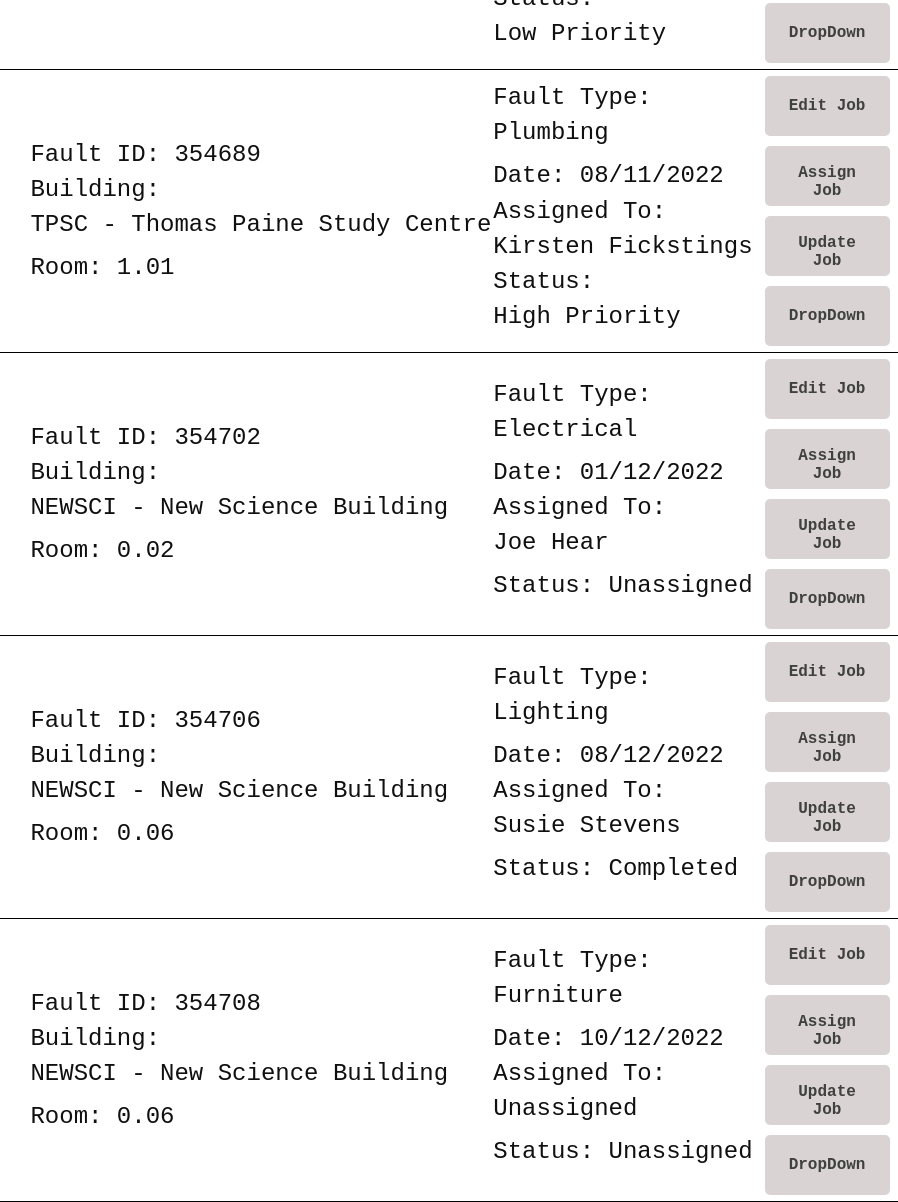
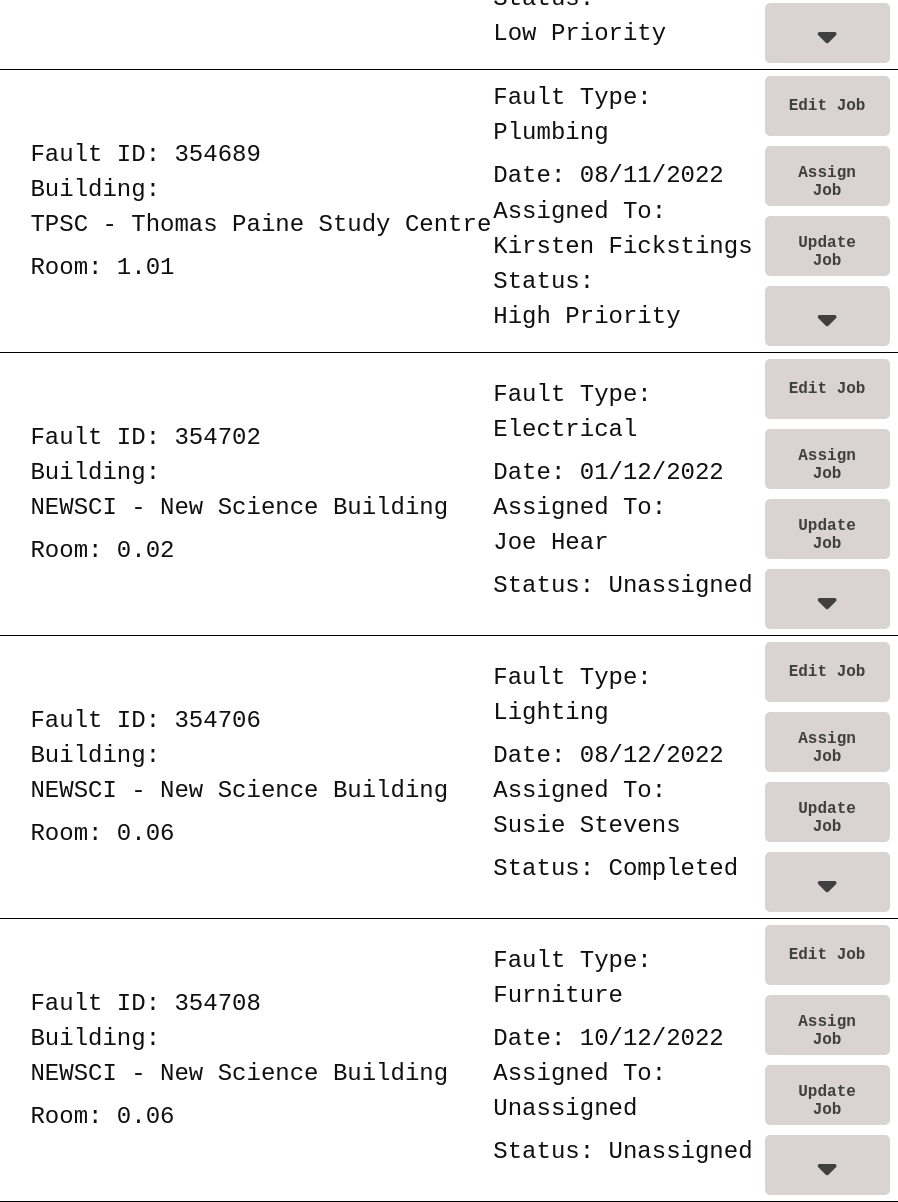
Before and after one commit to darceygardiner99/HCI-CW2, a plain HTML site: page FaultSearch.html in a window 1280 px wide. Shown: the part 282-1484 px from the top of the page, 382-1280 px from the left. Drawn offline with Linux system fonts and the light colour scheme.

Commit message:
Final changes

```diff
--- a/FaultSearch.html
+++ b/FaultSearch.html
@@ -168,7 +168,7 @@
                     <button onclick="editForm(1)" id="1editButton" class="popupButton">Edit Job</button><br>
                     <button onclick="assignForm(1)" id="1assignButton" class="popupButton">Assign Job</button><br>
                     <button onclick="updateForm(1)" id="1updateButton" class="popupButton">Update Job</button><br>
-                    <button onclick="dropDown(1)" id="1dropDownButton" class="popupButton">DropDown</button><br>
+                    <button onclick="dropDown(1)" id="1dropDownButton" class="popupButton"><i class="fa-solid fa-caret-down"></i></button><br>
                 </td>
             </tr>
             <tr id="1dropDown" class="dropdown">
@@ -188,7 +188,7 @@
                     <button onclick="editForm(2)" id="2editButton" class="popupButton">Edit Job</button><br>
                     <button onclick="assignForm(2)" id="2assignButton" class="popupButton">Assign Job</button><br>
                     <button onclick="updateForm(2)" id="2updateButton" class="popupButton">Update Job</button><br>
-                    <button onclick="dropDown(2)" id="2dropDownButton" class="popupButton">DropDown</button><br>
+                    <button onclick="dropDown(2)" id="2dropDownButton" class="popupButton"><i class="fa-solid fa-caret-down"></i></button><br>
                 </td>
             </tr>
             <tr id="2dropDown" class="dropdown">
@@ -207,7 +207,7 @@
                     <button onclick="editForm(3)" id="3editButton" class="popupButton">Edit Job</button><br>
                     <button onclick="assignForm(3)" id="3assignButton" class="popupButton">Assign Job</button><br>
                     <button onclick="updateForm(3)" id="3updateButton" class="popupButton">Update Job</button><br>
-                    <button onclick="dropDown(3)" id="3dropDownButton" class="popupButton">DropDown</button><br>
+                    <button onclick="dropDown(3)" id="3dropDownButton" class="popupButton"><i class="fa-solid fa-caret-down"></i></button><br>
                 </td>
             </tr>
             <tr id="3dropDown" class="dropdown">
@@ -226,7 +226,7 @@
                     <button onclick="editForm(4)" id="4editButton" class="popupButton">Edit Job</button><br>
                     <button onclick="assignForm(4)" id="4assignButton" class="popupButton">Assign Job</button><br>
                     <button onclick="updateForm(4)" id="4updateButton" class="popupButton">Update Job</button><br>
-                    <button onclick="dropDown(4)" id="4dropDownButton" class="popupButton">DropDown</button><br>
+                    <button onclick="dropDown(4)" id="4dropDownButton" class="popupButton"><i class="fa-solid fa-caret-down"></i></button><br>
                 </td>
             </tr>
             <tr id="4dropDown" class="dropdown">
@@ -245,7 +245,7 @@
                     <button onclick="editForm(5)" id="5editButton" class="popupButton">Edit Job</button><br>
                     <button onclick="assignForm(5)" id="5assignButton" class="popupButton">Assign Job</button><br>
                     <button onclick="updateForm(5)" id="5updateButton" class="popupButton">Update Job</button><br>
-                    <button onclick="dropDown(5)" id="5dropDownButton" class="popupButton">DropDown</button><br>
+                    <button onclick="dropDown(5)" id="5dropDownButton" class="popupButton"><i class="fa-solid fa-caret-down"></i></button><br>
                 </td>
             </tr>
             <tr id="5dropDown" class="dropdown">
--- a/stylesheet.css
+++ b/stylesheet.css
@@ -546,3 +546,9 @@ p#tip-text:before {
 .searchBtn:hover {
   color: #D2C9C9FF;
 }
+
+.fa-solid, .fas {
+    font-weight: 900;
+    font-size: 30px;
+    align: center;
+}
```
